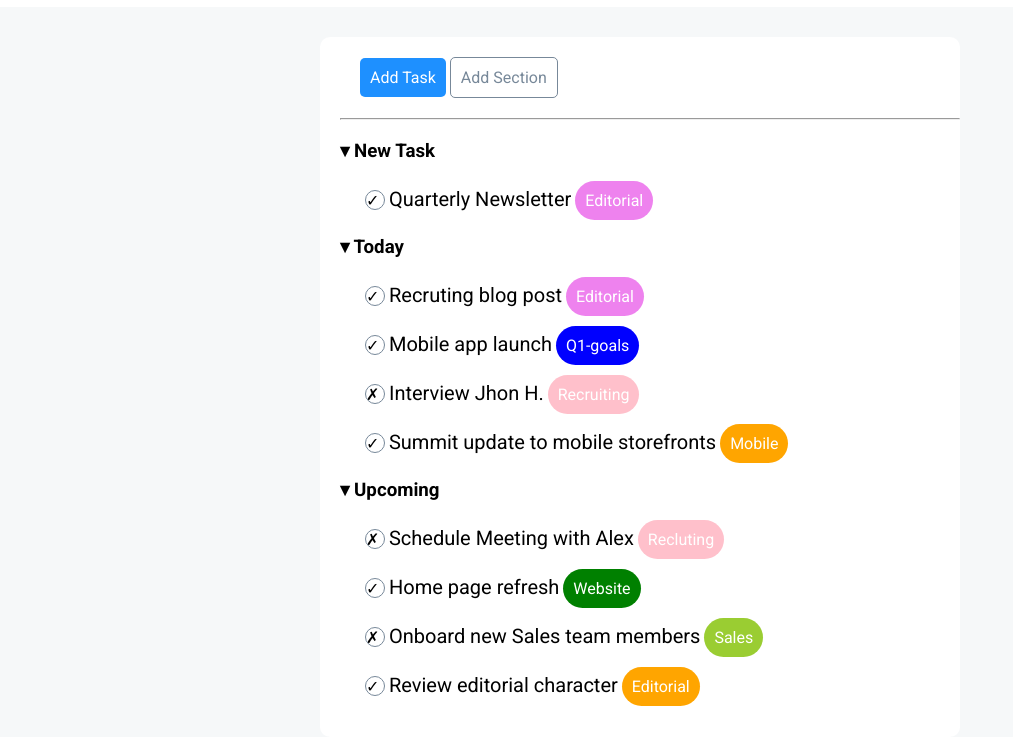
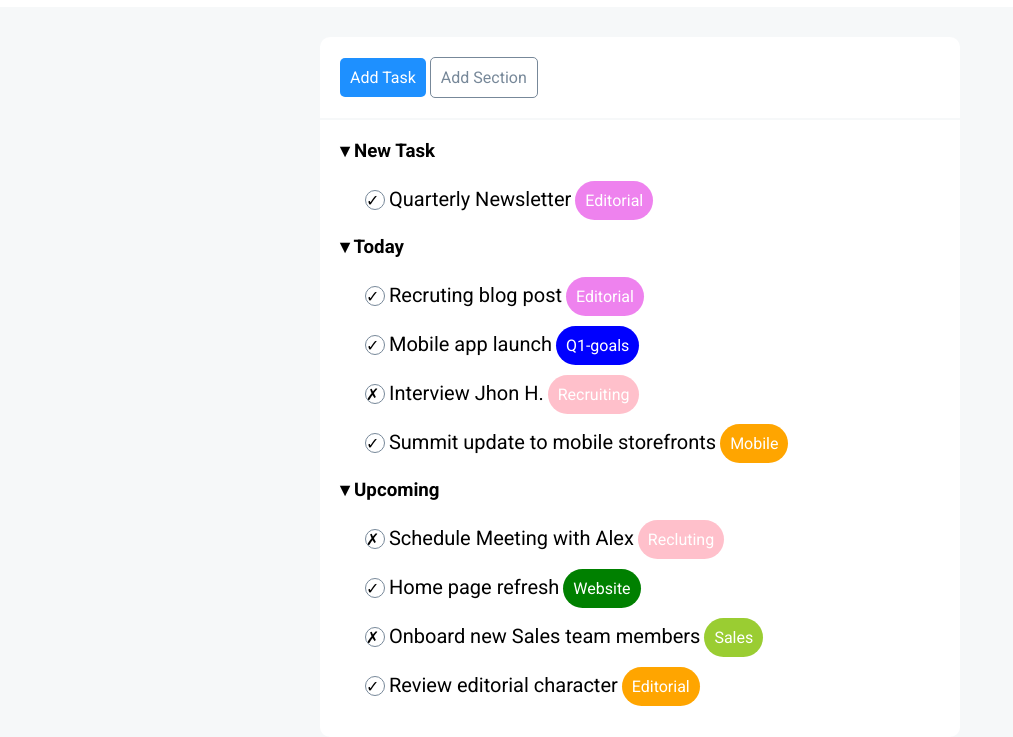
Before and after one commit to Salvo170586SP/html-css-toboolist, a plain HTML site: page index.html in a window 1280 px wide. Shown: the part 71-808 px from the top of the page, without its empty margins (0-1013 px from the left). Drawn offline with Linux system fonts and the light colour scheme.

Commit message:
correction padding and hr

```diff
--- a/css/style.css
+++ b/css/style.css
@@ -11,6 +11,13 @@ body{
     font-family: 'Roboto', sans-serif;
 }
 
+hr{
+    border: 1px solid #f6f8f9 ;
+}
+
+section{
+    padding-left: 20px;
+}
 
 /* intestazione home*/
 .header-page {
@@ -37,7 +44,6 @@ body{
     margin: 0 auto;
     border-radius: 10px;
     background-color: white;
-    padding-left: 20px;
 }
 
 
```
